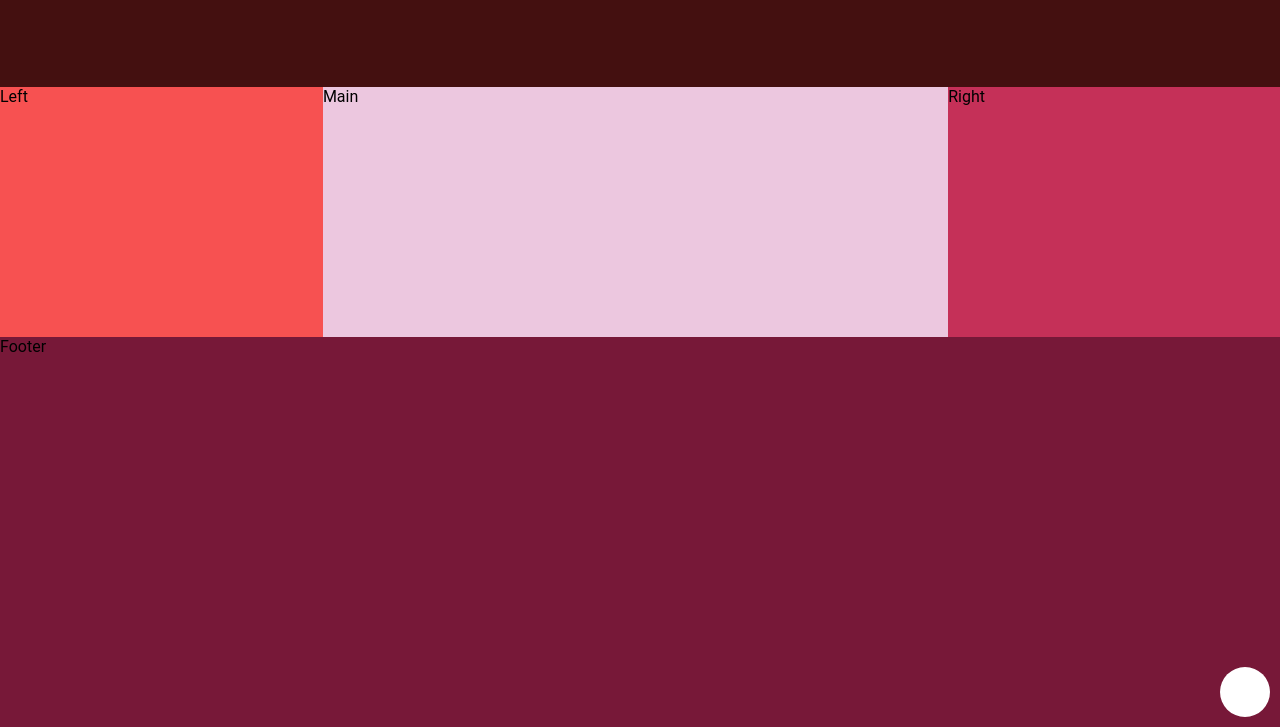
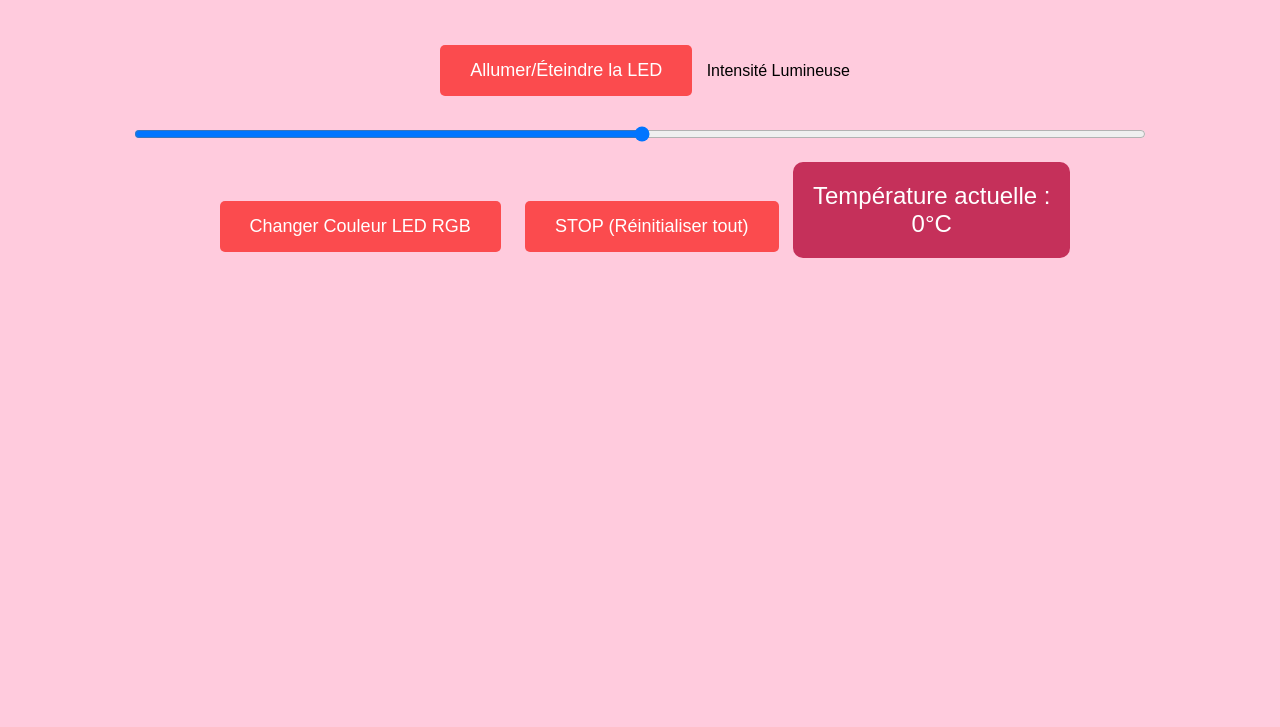
Before and after one commit to amandineuwd/web_workshop, a plain HTML site: page index.html in a window 1280 px wide. Shown: the part 73-800 px from the top of the page. Drawn offline with Linux system fonts and the light colour scheme.

Commit message:
add index.html and style.css

```diff
--- a/index.html
+++ b/index.html
@@ -1,3 +1,5 @@
+<!-- CODE PROF
+
 <!DOCTYPE html>
 <html lang="en">
 <head>
@@ -24,4 +26,66 @@
     </div>
     <div class="footer">Footer</div>
 </body>
+</html> -->
+
+<!DOCTYPE html>
+<html lang="en">
+<head>
+    <meta charset="UTF-8">
+    <meta name="viewport" content="width=device-width, initial-scale=1.0">
+    <title>ESP32 Control Panel</title>
+    <link rel="stylesheet" href="style.css">
+</head>
+<body>
+    <h1>ESP32 Control Panel</h1>
+    <div class="container">
+        <!-- Allumer/Eteindre LED -->
+        <button id="toggleLED">Allumer/Éteindre la LED</button>
+
+        <!-- Contrôle de l'intensité lumineuse -->
+        <label for="brightness">Intensité Lumineuse</label>
+        <input type="range" id="brightness" min="0" max="255">
+
+        <!-- Changement de couleur LED RGB -->
+        <button id="changeColor">Changer Couleur LED RGB</button>
+
+        <!-- STOP (Réinitialisation) -->
+        <button id="stop">STOP (Réinitialiser tout)</button>
+
+        <!-- Affichage de la température -->
+        <div class="temp-container">
+            <label>Température actuelle :</label>
+            <div id="temperature">0°C</div>
+        </div>
+    </div>
+
+    <script>
+        const socket = new WebSocket('ws://192.168.4.1:81'); // Assure-toi d'utiliser l'adresse IP correcte pour ton ESP32
+
+        // Allumer/Eteindre la LED
+        document.getElementById('toggleLED').addEventListener('click', function() {
+            socket.send('toggleLED');
+        });
+
+        // Contrôle de l'intensité lumineuse
+        document.getElementById('brightness').addEventListener('input', function() {
+            socket.send('brightness:' + this.value);
+        });
+
+        // Changement de couleur LED RGB
+        document.getElementById('changeColor').addEventListener('click', function() {
+            socket.send('changeColor');
+        });
+
+        // STOP (Réinitialiser tout)
+        document.getElementById('stop').addEventListener('click', function() {
+            socket.send('stop');
+        });
+
+        // Afficher la température
+        socket.onmessage = function(event) {
+            document.getElementById('temperature').innerText = event.data + '°C';
+        };
+    </script>
+</body>
 </html>
--- a/style.css
+++ b/style.css
@@ -1,3 +1,4 @@
+/*
 * {
     margin: 0;
     padding: 0;
@@ -85,3 +86,47 @@ body {
         order: 1;
     }
 }
+*/
+
+body {
+    background-color: #FFCBDD; /* Fairy Tale */
+    font-family: Arial, sans-serif;
+    text-align: center;
+}
+
+h1 {
+    color: #3E000C; /* Chocolate cosmos */
+}
+
+.container {
+    margin-top: 50px;
+}
+
+button {
+    background-color: #FB4B4E; /* Imperial red */
+    border: none;
+    color: white;
+    padding: 15px 30px;
+    font-size: 18px;
+    margin: 10px;
+    cursor: pointer;
+    border-radius: 5px;
+}
+
+button:hover {
+    background-color: #7C0B2B; /* Claret */
+}
+
+input[type=range] {
+    width: 80%;
+    margin: 20px;
+}
+
+.temp-container {
+    background-color: #C5305A; /* Rose red */
+    color: white;
+    padding: 20px;
+    border-radius: 10px;
+    display: inline-block;
+    font-size: 24px;
+}
```
